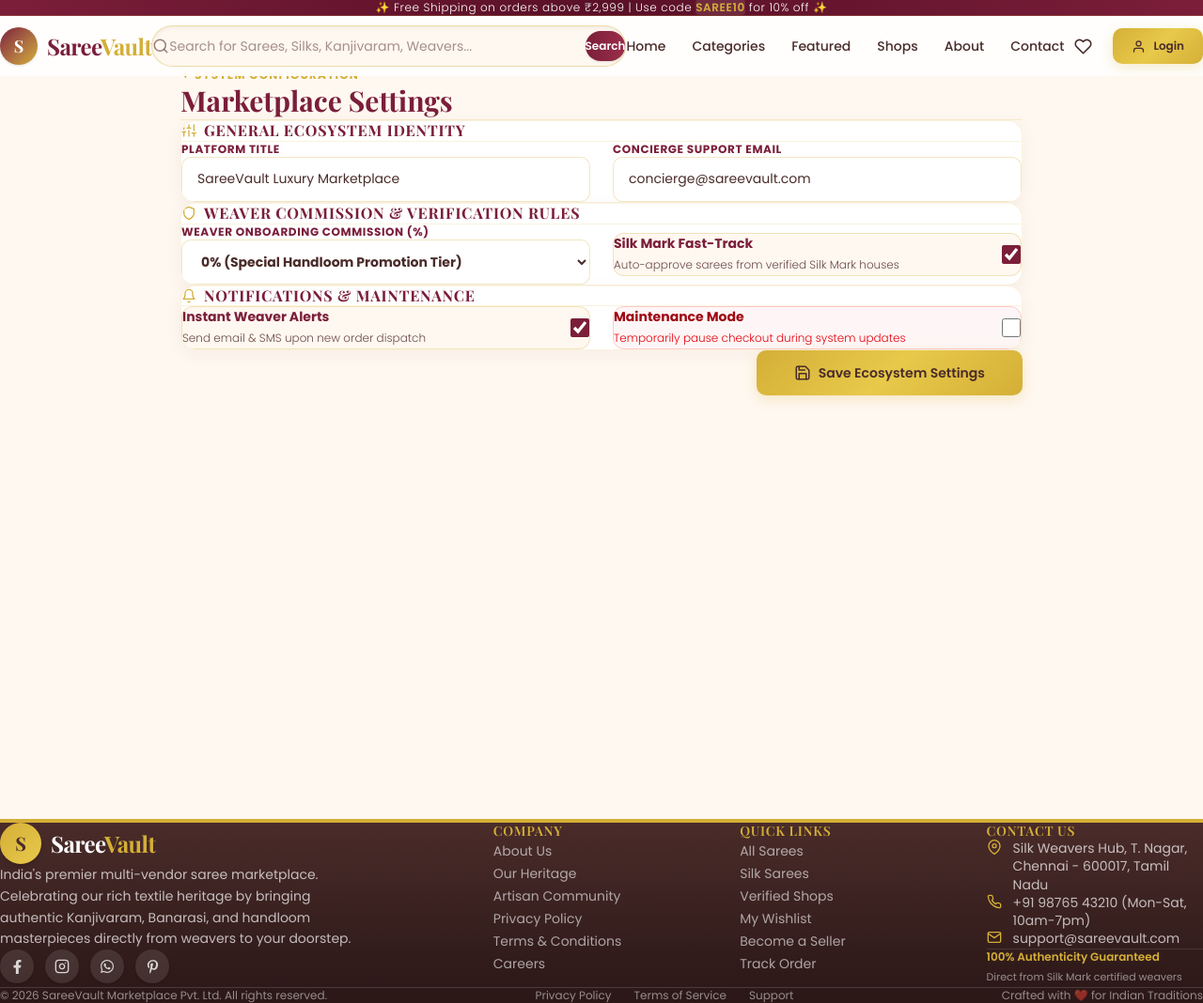
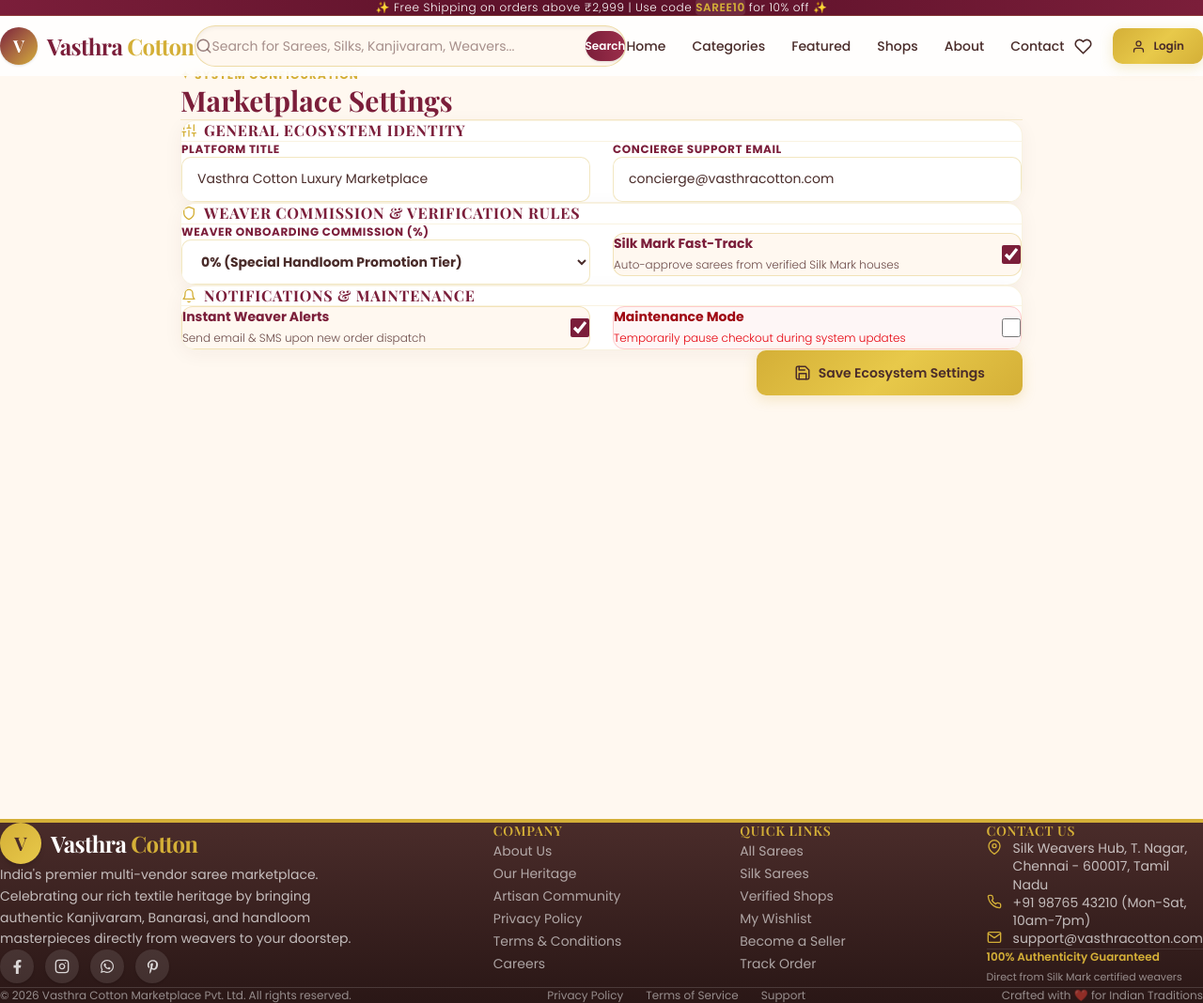
Before and after one commit to JayasudhanS/Vasthra-Cotton, a React (Vite) app: page /admin/settings in a window 1280 px wide. Shown: the whole page at 94% size. Built offline with nearby package versions, Linux system fonts and the light colour scheme; a web font is replaced by a local one.

Commit message:
Rebrand platform from SareeVault to Vasthra Cotton across all pages and metadata

```diff
--- a/index.html
+++ b/index.html
@@ -4,8 +4,8 @@
     <meta charset="UTF-8" />
     <link rel="icon" type="image/svg+xml" href="/vite.svg" />
     <meta name="viewport" content="width=device-width, initial-scale=1.0" />
-    <meta name="description" content="SareeVault - Discover beautiful sarees from trusted shops across India. Premium silk, cotton, designer, wedding & handloom sarees." />
-    <title>SareeVault — Premium Indian Saree Marketplace</title>
+    <meta name="description" content="Vasthra Cotton - Discover beautiful sarees from trusted shops across India. Premium silk, cotton, designer, wedding & handloom sarees." />
+    <title>Vasthra Cotton — Premium Indian Saree Marketplace</title>
     <link rel="preconnect" href="https://fonts.googleapis.com">
     <link rel="preconnect" href="https://fonts.gstatic.com" crossorigin>
     <link href="https://fonts.googleapis.com/css2?family=Playfair+Display:ital,wght@0,400;0,500;0,600;0,700;0,800;1,400;1,500;1,600&family=Poppins:wght@300;400;500;600;700&display=swap" rel="stylesheet">
--- a/src/components/shared/Footer.jsx
+++ b/src/components/shared/Footer.jsx
@@ -24,10 +24,10 @@
           <div className="lg:col-span-2 pr-0 lg:pr-6">
             <Link to="/" className="flex items-center gap-2.5 no-underline mb-5 group w-fit">
               <div className="w-11 h-11 rounded-full bg-gradient-to-br from-[#D4AF37] to-[#E8C94A] flex items-center justify-center text-[#4A2C2A] font-bold text-xl shadow-md group-hover:scale-105 transition-transform" style={{ fontFamily: 'Playfair Display' }}>
-                S
+                V
               </div>
               <span className="text-2xl font-bold text-white tracking-tight" style={{ fontFamily: 'Playfair Display' }}>
-                Saree<span className="text-[#D4AF37]">Vault</span>
+                Vasthra <span className="text-[#D4AF37]">Cotton</span>
               </span>
             </Link>
             <p className="text-sm leading-relaxed text-white/70 mb-6 max-w-sm">
@@ -95,7 +95,7 @@
               {[
                 { icon: <FiMapPin size={16} className="text-[#D4AF37] flex-shrink-0 mt-0.5" />, text: 'Silk Weavers Hub, T. Nagar, Chennai - 600017, Tamil Nadu' },
                 { icon: <FiPhone size={16} className="text-[#D4AF37] flex-shrink-0" />, text: '+91 98765 43210 (Mon-Sat, 10am-7pm)' },
-                { icon: <FiMail size={16} className="text-[#D4AF37] flex-shrink-0" />, text: 'support@sareevault.com' },
+                { icon: <FiMail size={16} className="text-[#D4AF37] flex-shrink-0" />, text: 'support@vasthracotton.com' },
               ].map((c, i) => (
                 <div key={i} className="flex items-start gap-3 text-sm text-white/70 leading-snug">
                   {c.icon}
@@ -112,7 +112,7 @@
 
         {/* Bottom bar */}
         <div className="border-t border-white/15 pt-8 flex flex-col sm:flex-row items-center justify-between gap-4 text-xs text-white/50">
-          <p className="m-0">© 2026 SareeVault Marketplace Pvt. Ltd. All rights reserved.</p>
+          <p className="m-0">© 2026 Vasthra Cotton Marketplace Pvt. Ltd. All rights reserved.</p>
           <div className="flex gap-6">
             <Link to="/about" className="text-white/50 hover:text-[#D4AF37] no-underline">Privacy Policy</Link>
             <Link to="/about" className="text-white/50 hover:text-[#D4AF37] no-underline">Terms of Service</Link>
--- a/src/components/shared/Navbar.jsx
+++ b/src/components/shared/Navbar.jsx
@@ -83,10 +83,10 @@
           {/* Logo */}
           <Link to="/" className="flex items-center gap-2.5 no-underline group">
             <div className="w-10 h-10 rounded-full bg-gradient-to-br from-[#7B1E3A] to-[#D4AF37] flex items-center justify-center text-white font-bold text-lg shadow-sm group-hover:scale-105 transition-transform" style={{ fontFamily: 'Playfair Display' }}>
-              S
+              V
             </div>
             <span className="text-xl lg:text-2xl font-bold text-[#7B1E3A] tracking-tight" style={{ fontFamily: 'Playfair Display' }}>
-              Saree<span className="text-[#D4AF37]">Vault</span>
+              Vasthra <span className="text-[#D4AF37]">Cotton</span>
             </span>
           </Link>
 
--- a/src/data/index.js
+++ b/src/data/index.js
@@ -26,7 +26,7 @@
 
 export const testimonials = [
   { id: 1, name: 'Ananya Reddy', image: 'https://ui-avatars.com/api/?name=Ananya+Reddy&background=7B1E3A&color=fff&size=128&rounded=true', review: 'Absolutely stunning collection! The Kanjivaram saree I ordered was exactly as shown. The quality and zari work were magnificent.', rating: 5 },
-  { id: 2, name: 'Preethi Menon', image: 'https://ui-avatars.com/api/?name=Preethi+Menon&background=D4AF37&color=4A2C2A&size=128&rounded=true', review: 'SareeVault made shopping for my wedding sarees so easy. Trusted shopkeepers and genuine silk sarees delivered right to my doorstep.', rating: 5 },
+  { id: 2, name: 'Preethi Menon', image: 'https://ui-avatars.com/api/?name=Preethi+Menon&background=D4AF37&color=4A2C2A&size=128&rounded=true', review: 'Vasthra Cotton made shopping for my wedding sarees so easy. Trusted shopkeepers and genuine silk sarees delivered right to my doorstep.', rating: 5 },
   { id: 3, name: 'Divya Gupta', image: 'https://ui-avatars.com/api/?name=Divya+Gupta&background=7B1E3A&color=fff&size=128&rounded=true', review: 'I love the variety here. Found the perfect Banarasi saree for my sister\'s reception. Fast delivery and beautiful packaging.', rating: 4 },
   { id: 4, name: 'Sneha Iyer', image: 'https://ui-avatars.com/api/?name=Sneha+Iyer&background=D4AF37&color=4A2C2A&size=128&rounded=true', review: 'As a shopkeeper on this platform, I have seen amazing growth. The admin support and marketplace visibility are excellent!', rating: 5 },
   { id: 5, name: 'Kavya Pillai', image: 'https://ui-avatars.com/api/?name=Kavya+Pillai&background=7B1E3A&color=fff&size=128&rounded=true', review: 'The handloom sarees are authentic and directly from weavers. Love how this platform supports artisan communities.', rating: 4 },
--- a/src/pages/AboutPage.jsx
+++ b/src/pages/AboutPage.jsx
@@ -13,7 +13,7 @@
           Weaving Traditions into Modern Luxury
         </h1>
         <p className="text-base sm:text-lg text-[#6B4A48] leading-relaxed font-light m-0">
-          SareeVault is India's premier multi-vendor saree marketplace, bridging the gap between centuries-old weaving clusters in Kanchipuram, Banaras, and Chanderi with discerning saree connoisseurs across the globe.
+          Vasthra Cotton is India's premier multi-vendor saree marketplace, bridging the gap between centuries-old weaving clusters in Kanchipuram, Banaras, and Chanderi with discerning saree connoisseurs across the globe.
         </p>
       </motion.div>
 
@@ -37,7 +37,7 @@
           </div>
           <h2 className="text-2xl sm:text-3xl font-bold text-[#7B1E3A] m-0" style={{ fontFamily: 'Playfair Display' }}>Our Vision for Heritage</h2>
           <p className="text-sm sm:text-base text-[#6B4A48] leading-relaxed font-light m-0">
-            To become the world's most trusted digital vault for authentic Indian sarees—where every drape comes with a verifiable story of its weave, motif inspiration, and the hands that tirelessly wove it over weeks of dedication.
+            To become the world's most trusted digital destination for authentic Indian sarees—where every drape comes with a verifiable story of its weave, motif inspiration, and the hands that tirelessly wove it over weeks of dedication.
           </p>
         </motion.div>
       </div>
--- a/src/pages/ContactPage.jsx
+++ b/src/pages/ContactPage.jsx
@@ -37,7 +37,7 @@
               {[
                 { icon: <FiMapPin size={18} />, title: 'Heritage Weaving Lounge', text: '12, Silk Street, Mylapore, Chennai, Tamil Nadu - 600004' },
                 { icon: <FiPhone size={18} />, title: 'Bridal Helpline & WhatsApp', text: '+91 98765 43210 (Mon-Sat, 9am - 8pm)' },
-                { icon: <FiMail size={18} />, title: 'Concierge Email Support', text: 'concierge@sareevault.com' },
+                { icon: <FiMail size={18} />, title: 'Concierge Email Support', text: 'concierge@vasthracotton.com' },
                 { icon: <FiClock size={18} />, title: 'Artisan Support Hours', text: 'Monday to Saturday: 9:00 AM – 8:00 PM IST' }
               ].map((c, i) => (
                 <div key={i} className="flex items-start gap-3.5 p-3.5 rounded-xl bg-[#FFF8F0]/60 border border-[#D4AF37]/15 hover:bg-[#FFF8F0] hover:border-[#D4AF37]/30 transition-all">
@@ -65,7 +65,7 @@
                 </div>
                 <h3 className="text-2xl font-bold text-[#7B1E3A] m-0" style={{ fontFamily: 'Playfair Display' }}>Message Received!</h3>
                 <p className="text-sm text-[#6B4A48] max-w-md mx-auto m-0 leading-relaxed font-light">
-                  Thank you for reaching out to SareeVault. A dedicated textile stylist from our Chennai concierge will respond to your inquiry within 4 working hours.
+                  Thank you for reaching out to Vasthra Cotton. A dedicated textile stylist from our Chennai concierge will respond to your inquiry within 4 working hours.
                 </p>
                 <div className="pt-4">
                   <button onClick={() => { setSent(false); setForm({ name: '', email: '', subject: '', message: '' }); }} className="btn-golden !py-2.5 !px-8 !text-xs cursor-pointer">
--- a/src/pages/LandingPage.jsx
+++ b/src/pages/LandingPage.jsx
@@ -263,7 +263,7 @@
   ];
   return (
     <section className="py-20 max-w-7xl mx-auto px-4 lg:px-8 w-full overflow-hidden">
-      <h2 className="section-title">Why Choose SareeVault</h2>
+      <h2 className="section-title">Why Choose Vasthra Cotton</h2>
       <p className="section-subtitle">What makes us India's most trusted luxury saree destination</p>
 
       <div className="grid grid-cols-1 sm:grid-cols-2 md:grid-cols-3 lg:grid-cols-5 gap-6">
@@ -350,7 +350,7 @@
               Subscribe to receive insider access to new weaver drops, bridal collections, and <span className="text-[#D4AF37] font-semibold">₹1,000 off</span> your first order.
             </p>
 
-            <form onSubmit={e => { e.preventDefault(); if (email.trim()) { alert('Welcome to SareeVault! Check your email for your welcome discount.'); setEmail(''); } }}
+            <form onSubmit={e => { e.preventDefault(); if (email.trim()) { alert('Welcome to Vasthra Cotton! Check your email for your welcome discount.'); setEmail(''); } }}
               className="flex flex-col sm:flex-row gap-3.5 max-w-lg mx-auto">
               <input
                 type="email"
--- a/src/pages/admin/AdminPages.jsx
+++ b/src/pages/admin/AdminPages.jsx
@@ -347,8 +347,8 @@
     emailNotifications: true,
     maintenanceMode: false,
     commissionRate: '0',
-    platformName: 'SareeVault Luxury Marketplace',
-    supportEmail: 'concierge@sareevault.com'
+    platformName: 'Vasthra Cotton Luxury Marketplace',
+    supportEmail: 'concierge@vasthracotton.com'
   });
 
   const handleSave = (e) => {
--- a/src/pages/auth/LoginPage.jsx
+++ b/src/pages/auth/LoginPage.jsx
@@ -20,7 +20,7 @@
 
   const handleSubmit = (e) => {
     e.preventDefault();
-    login({ email: form.email || 'user@sareevault.com', name: role === 'admin' ? 'Master Admin' : role === 'shopkeeper' ? 'Kanjivaram Weaves' : 'Ananya Sharma' }, role);
+    login({ email: form.email || 'user@vasthracotton.com', name: role === 'admin' ? 'Master Admin' : role === 'shopkeeper' ? 'Kanjivaram Weaves' : 'Ananya Sharma' }, role);
     if (role === 'admin') navigate('/admin/dashboard');
     else if (role === 'shopkeeper') navigate('/shopkeeper/dashboard');
     else navigate('/user/dashboard');
--- a/src/pages/auth/PortalPage.jsx
+++ b/src/pages/auth/PortalPage.jsx
@@ -14,7 +14,7 @@
       <div className="max-w-6xl mx-auto text-center w-full">
         <motion.div initial={{ opacity: 0, y: -20 }} animate={{ opacity: 1, y: 0 }} transition={{ duration: 0.6 }}>
           <span className="inline-block text-xs uppercase font-bold tracking-widest text-[#D4AF37] mb-2 bg-[#7B1E3A]/5 px-4 py-1.5 rounded-full border border-[#D4AF37]/30">
-            ✦ Welcome to SareeVault Ecosystem
+            ✦ Welcome to Vasthra Cotton Ecosystem
           </span>
           <h1 className="text-4xl md:text-5xl lg:text-6xl font-bold text-[#7B1E3A] mb-4" style={{ fontFamily: 'Playfair Display' }}>
             Select Your Access Portal
--- a/src/pages/auth/RegisterPage.jsx
+++ b/src/pages/auth/RegisterPage.jsx
@@ -16,7 +16,7 @@
 
   const handleSubmit = (e) => {
     e.preventDefault();
-    login({ email: form.email || 'newuser@sareevault.com', name: form.name || 'New Member' }, role);
+    login({ email: form.email || 'newuser@vasthracotton.com', name: form.name || 'New Member' }, role);
     navigate(isShopkeeper ? '/shopkeeper/dashboard' : '/user/dashboard');
   };
 
--- a/src/pages/shopkeeper/ShopkeeperProfile.jsx
+++ b/src/pages/shopkeeper/ShopkeeperProfile.jsx
@@ -31,7 +31,7 @@
             { icon: <FiMail />, label: 'Official Business Email', value: 'contact@lakshmisilks.com' },
             { icon: <FiPhone />, label: 'Artisan Helpline', value: '+91 98765 43210' },
             { icon: <FiMapPin />, label: 'Loom Cluster Location', value: 'North Mada Street, Kanchipuram, Tamil Nadu - 631501' },
-            { icon: <FiPackage />, label: 'Live Masterpieces in Vault', value: '45 Handwoven Sarees Active' },
+            { icon: <FiPackage />, label: 'Live Masterpieces in Vasthra Cotton', value: '45 Handwoven Sarees Active' },
             { icon: <FiStar />, label: 'Connoisseur Rating', value: '4.8 ★ (Based on 142 Verified Orders)' }
           ].map((f, i) => (
             <div key={i} className="flex items-start gap-4 p-4 bg-[#FFF8F0]/60 rounded-xl border border-[#D4AF37]/15">
```
